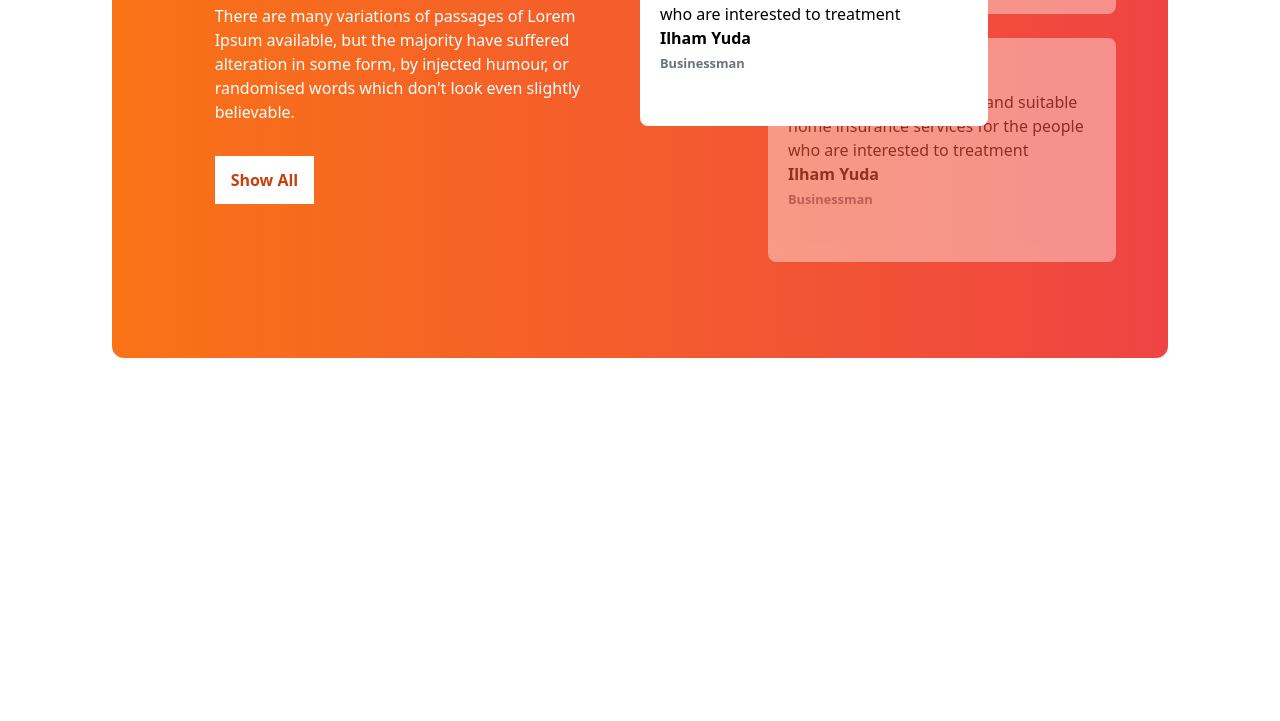
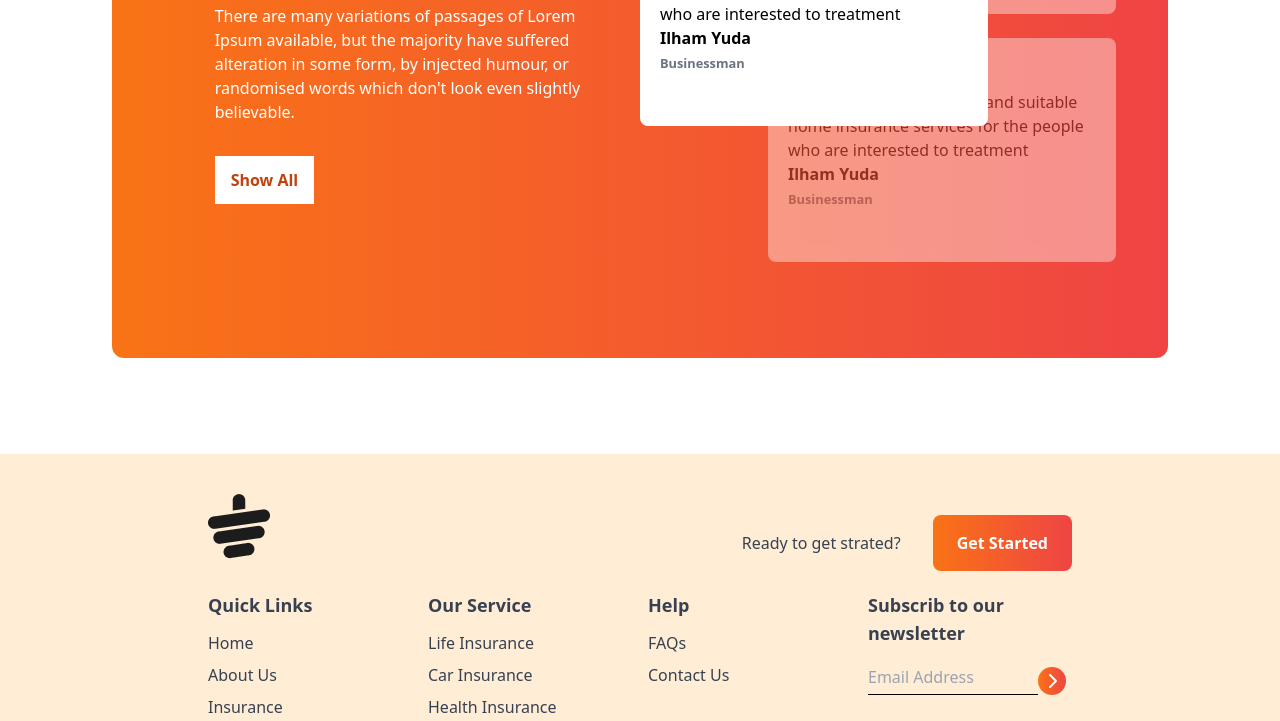
Before and after one commit to akmalhossain/tea-house, a plain HTML site: page index.html in a window 1280 px wide. Shown: the part 2042-2763 px from the top of the page. Before the commit the page ends 2496 px from the top, so only its background shows below. Drawn offline with nearby package versions, Linux system fonts and the light colour scheme.

Commit message:
footer done

```diff
--- a/index.html
+++ b/index.html
@@ -1,5 +1,6 @@
 <!DOCTYPE html>
 <html lang="en">
+
 <head>
     <meta charset="UTF-8">
     <meta name="viewport" content="width=device-width, initial-scale=1.0">
@@ -25,14 +26,18 @@
     </script>
 
 </head>
+
 <body>
     <header class="max-w-screen-xl mx-auto px-16 lg:px-28">
         <div class="lg:flex  pt-10 mb-20">
             <!-- Text content -->
             <div>
                 <h1 class="text-5xl md:text-7xl">It's good <br> tea time at The <br> Tea House</h1>
-                <p class="text-gray-500 text-lg w-3/4 mt-7">Tea and Botanical Solutions Supplier Give Optimum Satisfaction To Your Taste Buds.</p>
-                <button class="bg-gradient-to-r from-orange-500 to-red-500 px-5 py-3 rounded-lg text-white font-bold mt-7">Explore More <i class="fa-solid fa-arrow-right -rotate-45"></i></button>
+                <p class="text-gray-500 text-lg w-3/4 mt-7">Tea and Botanical Solutions Supplier Give Optimum
+                    Satisfaction To Your Taste Buds.</p>
+                <button
+                    class="bg-gradient-to-r from-orange-500 to-red-500 px-5 py-3 rounded-lg text-white font-bold mt-7">Explore
+                    More <i class="fa-solid fa-arrow-right -rotate-45"></i></button>
             </div>
             <!-- image content -->
             <div class="relative">
@@ -41,7 +46,8 @@
                     <img src="./images/banner.png" alt="">
                 </div>
                 <!-- card -->
-                  <div class=" absolute flex items-center bg-white shadow-lg px-2 py-2 md:px-10 lg:py-4 rounded-lg top-28 md:top-80 md:left-32 lg:left-28">
+                <div
+                    class=" absolute flex items-center bg-white shadow-lg px-2 py-2 md:px-10 lg:py-4 rounded-lg top-28 md:top-80 md:left-32 lg:left-28">
                     <!-- icon -->
                     <div class=" ">
                         <i class="fa-solid fa-star text-2xl text-amber-500"></i>
@@ -67,7 +73,9 @@
             <!-- title -->
             <div class="text-center">
                 <h1 class="text-3xl md:text-4xl font-bold mb-2">Our Feature Product</h1>
-                <p class="max-w-xl mx-auto">There are many variations of passages of Lorem Ipsum available, but the majority have suffered alteration in some form, by injected humour, or randomised words which don't look even slightly believable. </p>
+                <p class="max-w-xl mx-auto">There are many variations of passages of Lorem Ipsum available, but the
+                    majority have suffered alteration in some form, by injected humour, or randomised words which don't
+                    look even slightly believable. </p>
             </div>
             <!-- grid card -->
             <div class="grid grid-cols-1 md:grid-cols-2 lg:grid-cols-4 gap-6 text-center">
@@ -133,12 +141,17 @@
                 <!-- text section -->
                 <div>
                     <h1 class="text-5xl font-medium mb-5">Great Tea, Freshly <br> Presented</h1>
-                    <p class="text-gray-500">The meaning of gong cha is chanese is to provide the best tea to emperor from all possessions . It represents the highest quality and self expectation. Establishing in 2006, Gong cha had been deeply appreciated by its custoers  because of good words of mouth and unique customized service orginated from Taiwan.</p>
+                    <p class="text-gray-500">The meaning of gong cha is chanese is to provide the best tea to emperor
+                        from all possessions . It represents the highest quality and self expectation. Establishing in
+                        2006, Gong cha had been deeply appreciated by its custoers because of good words of mouth and
+                        unique customized service orginated from Taiwan.</p>
                     <br>
                     <h1 class="text-2xl font-bold mb-5">Unique Teste</h1>
-                    <p class="text-gray-500">A Unique and different style from other teapots gives a luxurious and minimalist impression</p><br>
+                    <p class="text-gray-500">A Unique and different style from other teapots gives a luxurious and
+                        minimalist impression</p><br>
                     <h1 class="text-2xl font-bold mb-5">Premium Quality</h1>
-                    <p class="text-gray-500">Premium Quality that makes tea more elegant and more durable when you use it.</p>
+                    <p class="text-gray-500">Premium Quality that makes tea more elegant and more durable when you use
+                        it.</p>
 
                 </div>
             </div>
@@ -146,12 +159,15 @@
         </section>
         <!-- Review section -->
         <section class="mb-24">
-            <div class="bg-gradient-to-r from-orange-500 to-red-500 rounded-xl grid grid-cols-1 lg:grid-cols-2 px-7 md:px-16 text-white">
+            <div
+                class="bg-gradient-to-r from-orange-500 to-red-500 rounded-xl grid grid-cols-1 lg:grid-cols-2 px-7 md:px-16 text-white">
                 <!-- text section -->
                 <div class="flex justify-center items-center overflow-hidden">
                     <div class="w-5/6">
                         <h1 class="text-5xl font-bold mb-5 mt-10">Meet Our Super <br> Clients</h1>
-                        <p>There are many variations of passages of Lorem Ipsum available, but the majority have suffered alteration in some form, by injected humour, or randomised words which don't look even slightly believable. </p>
+                        <p>There are many variations of passages of Lorem Ipsum available, but the majority have
+                            suffered alteration in some form, by injected humour, or randomised words which don't look
+                            even slightly believable. </p>
                         <button class="bg-white text-orange-700 px-4 py-3 font-bold mt-8 ">
                             Show All
                         </button>
@@ -161,13 +177,15 @@
                 <div class="relative py-24">
                     <!-- middle card -->
                     <div class="absolute z-10 top-44 md:top-52">
-                        <div class="  md:left-32 h-56 bg-white text-black rounded-lg w-full md:w-3/4 flex items-center px-5 ">
+                        <div
+                            class="  md:left-32 h-56 bg-white text-black rounded-lg w-full md:w-3/4 flex items-center px-5 ">
 
                             <div class="absolute -top-5 -left-5 bg-white rounded-full ">
                                 <img src="./images/client.png" alt="">
                             </div>
                             <div>
-                                <p>We are providing the best and suitable home insurance services for the people who are interested to treatment</p>
+                                <p>We are providing the best and suitable home insurance services for the people who are
+                                    interested to treatment</p>
                                 <h1 class="font-bold">Ilham Yuda</h1>
                                 <small class="font-bold text-gray-500">Businessman</small>
                             </div>
@@ -175,13 +193,15 @@
                         </div>
                     </div>
                     <!-- top card -->
-                     <div class="relative left-8 md:left-32 h-56 bg-white text-black rounded-lg w-full md:w-3/4 flex items-center px-5 opacity-40 mb-6">
+                    <div
+                        class="relative left-8 md:left-32 h-56 bg-white text-black rounded-lg w-full md:w-3/4 flex items-center px-5 opacity-40 mb-6">
 
                         <div class="absolute -top-5 -left-5 bg-white rounded-full ">
                             <img src="./images/client.png" alt="">
                         </div>
                         <div>
-                            <p>We are providing the best and suitable home insurance services for the people who are interested to treatment</p>
+                            <p>We are providing the best and suitable home insurance services for the people who are
+                                interested to treatment</p>
                             <h1 class="font-bold">Ilham Yuda</h1>
                             <small class="font-bold text-gray-500">Businessman</small>
                         </div>
@@ -189,13 +209,15 @@
                     </div>
 
                     <!-- bottom card -->
-                     <div class="relative left-8 md:left-32 h-56 bg-white text-black rounded-lg w-full md:w-3/4 flex items-center px-5 opacity-40">
+                    <div
+                        class="relative left-8 md:left-32 h-56 bg-white text-black rounded-lg w-full md:w-3/4 flex items-center px-5 opacity-40">
 
                         <div class="absolute -top-5 -left-5 bg-white rounded-full ">
                             <img src="./images/client.png" alt="">
                         </div>
                         <div>
-                            <p>We are providing the best and suitable home insurance services for the people who are interested to treatment</p>
+                            <p>We are providing the best and suitable home insurance services for the people who are
+                                interested to treatment</p>
                             <h1 class="font-bold">Ilham Yuda</h1>
                             <small class="font-bold text-gray-500">Businessman</small>
                         </div>
@@ -208,8 +230,90 @@
         </section>
 
     </main>
-    <footer>
+    <footer class="bg-orange-100  text-gray-700 py-10 px-4 md:px-16">
+        <div class="w-9/12 mx-auto">
+            <!-- logo -->
+            <div class="flex justify-between">
 
+                <img class="mb-8" src="./images/cup.png" alt="">
+                <div class="flex items-center gap-8 ">
+                    <h4>Ready to get strated?</h4>
+                    <button
+                        class="bg-gradient-to-r from-orange-500 to-red-500 text-white rounded-lg py-4 px-6 font-bold">Get
+                        Started</button>
+                </div>
+
+            </div>
+            <!-- links -->
+            <div class="grid grid-cols-1 md:grid-cols-2 lg:grid-cols-4 gap-4">
+                <!-- first column -->
+                <div>
+                    <h3 class="font-semibold text-lg mb-3">Quick Links</h3>
+                    <ul class="space-y-2">
+                        <li>
+                            <a href="#">Home</a>
+                        </li>
+                        <li>
+                            <a href="#">About Us</a>
+                        </li>
+                        <li>
+                            <a href="#">Insurance</a>
+                        </li>
+                        <li>
+                            <a href="#">Privacy Policy</a>
+                        </li>
+                    </ul>
+                </div>
+                <!-- 2 -->
+                <div>
+                    <h3 class="font-semibold text-lg mb-3">Our Service</h3>
+                    <ul class="space-y-2">
+                        <li>
+                            <a href="#">Life Insurance</a>
+                        </li>
+                        <li>
+                            <a href="#">Car Insurance</a>
+                        </li>
+                        <li>
+                            <a href="#">Health Insurance</a>
+                        </li>
+                        <li>
+                            <a href="#">House Insurance</a>
+                        </li>
+                    </ul>
+                </div>
+                <!-- 3 -->
+                <div>
+                    <h3 class="font-semibold text-lg mb-3">Help</h3>
+                    <ul class="space-y-2">
+                        <li>
+                            <a href="#">FAQs</a>
+                        </li>
+                        <li>
+                            <a href="#">Contact Us</a>
+                        </li>
+                    </ul>
+                </div>
+                <!-- 4 -->
+                 <div>
+                    <h3 class="font-semibold text-lg mb-3">Subscrib to our newsletter</h3>
+                    <div class="flex flex-row space-y-2">
+                        <input type="text" placeholder="Email Address" class="bg-transparent border-b-[1px] border-black w-4 md:w-5/6">
+                        <i class="fa-solid fa-chevron-right w-7 h-7 bg-gradient-to-r from-orange-500 to-red-500 rounded-full inline-flex text-white justify-center items-center"></i>
+                    </div>
+
+                    <div class="flex justify-between w-2/5 mb-2 mt-8">
+                        <i class="fa-brands fa-facebook-f"></i>
+                        <i class="fa-brands fa-twitter"></i>
+                        <i class="fa-brands fa-instagram"></i>
+
+                    </div>
+
+                 </div>
+
+            </div>
+        </div>
     </footer>
 </body>
+
 </html>
```
Lines whose indentation alone changed are shown as unchanged.
